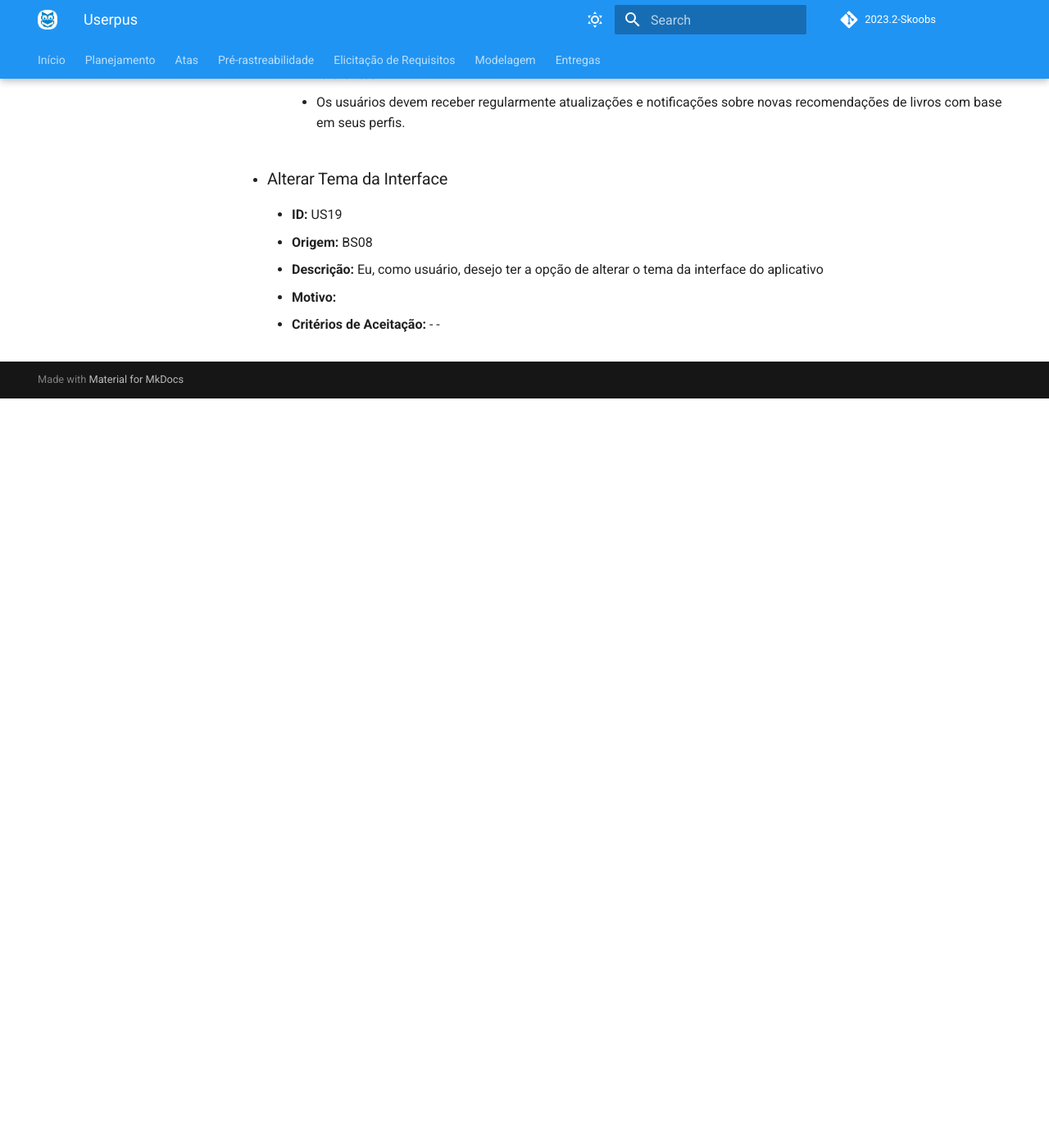
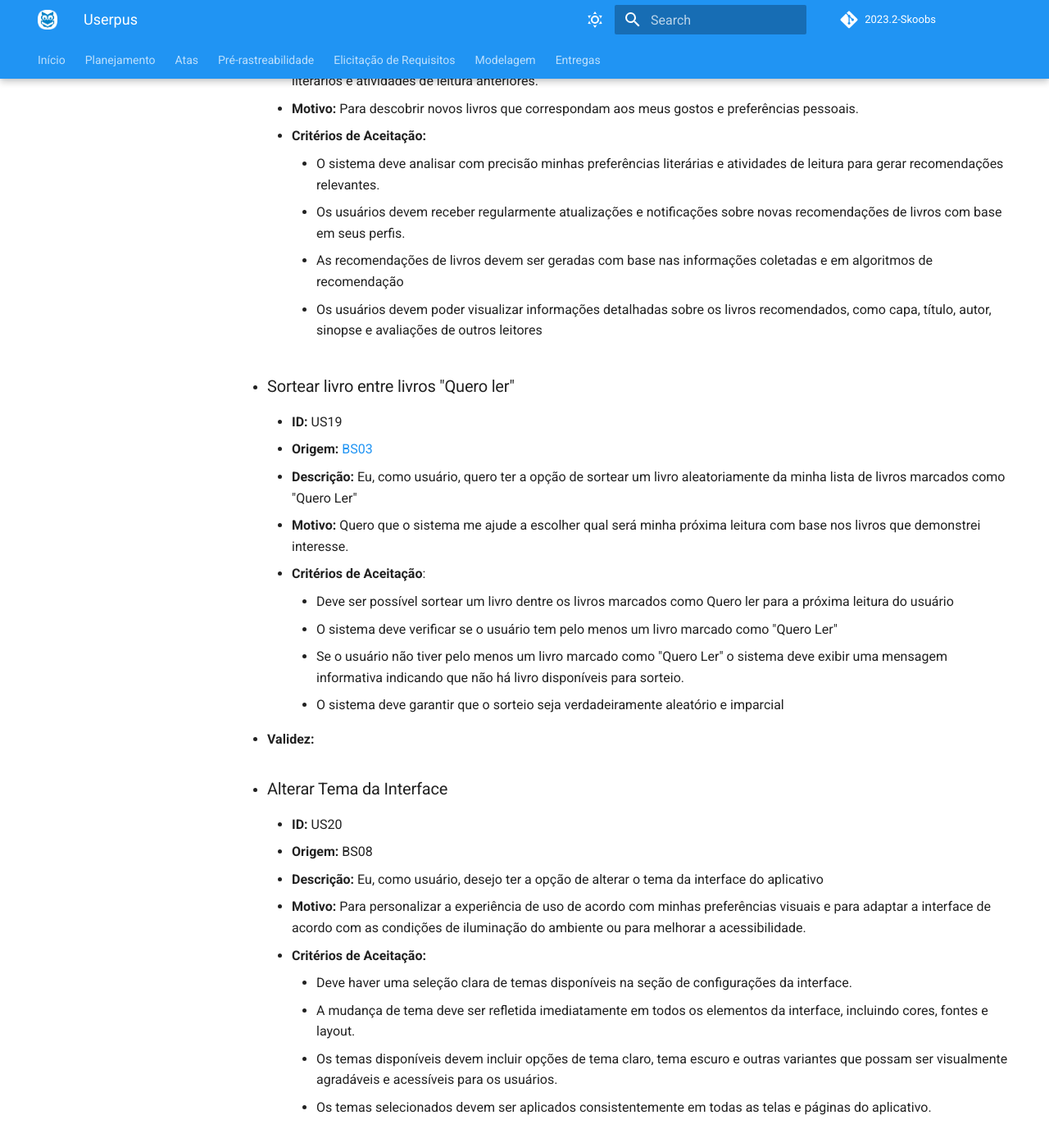
Before and after one commit to Requisitos-de-Software/2023.2-Skoob, an MkDocs documentation site: the page built from docs/userpus.md, in a window 1280 px wide and 1400 px high, scrolled down 6290 px. Shown: the whole window at 82% size. Built offline with MkDocs 1.6.1 and Material for MkDocs 9.7.7, drawn with Linux system fonts in a browser that asks for light colours; comment, search, counter and statistics services are not loaded; before the commit the page ends 6776 px from its top, so only the background shows below that; some of the changed text lies outside the part shown.

Commit message:
Update userpus.md

```diff
--- a/docs/userpus.md
+++ b/docs/userpus.md
@@ -34,6 +34,8 @@
     - **Critérios de Aceitação:**
         - Deve haver uma opção clara para filtrar os livros com base na avaliação de nota.
         - Os resultados devem ser precisos e refletir as classificações correspondentes.
+        - Deve ser possível agregar 2 ou mais especificações em uma só filtragem
+        - Os resultados da pesquisa devem ser atualizados em tempo real a medida que o usuário ajusta o filtro
 
 - ### Filtrar Livros por Categoria
     - **ID:** US05
@@ -43,6 +45,8 @@
     - **Critérios de Aceitação:**
         - Deve ser possível selecionar diferentes categorias para filtrar os livros.
         - Os resultados da filtragem devem ser precisos e abranger as categorias escolhidas.
+        - Deve ser possível agregar 2 ou mais especificações em uma só filtragem
+        - Os resultados da pesquisa devem ser atualizados em tempo real a medida que o usuário ajusta o filtro
 
 - ### Escrever Resenhas de Livros Lidos
     - **ID:** US06
@@ -160,12 +164,28 @@
     - **Critérios de Aceitação:**
         - O sistema deve analisar com precisão minhas preferências literárias e atividades de leitura para gerar recomendações relevantes.
         - Os usuários devem receber regularmente atualizações e notificações sobre novas recomendações de livros com base em seus perfis.
+        - As recomendações de livros devem ser geradas com base nas informações coletadas e em algoritmos de recomendação
+        - Os usuários devem poder visualizar informações detalhadas sobre os livros recomendados, como capa, título, autor, sinopse e avaliações de outros leitores
+
+- ### Sortear livro entre livros "Quero ler"
+    - **ID:** US19
+    - **Origem:** [BS03](https://github.com/Requisitos-de-Software/2023.2-Skoob/blob/main/docs/elicitacao/requisitos.md)
+    - **Descrição:** Eu, como usuário, quero ter a opção de sortear um livro aleatoriamente da minha lista de livros marcados como "Quero Ler"
+    - **Motivo:** Quero que o sistema me ajude a escolher qual será minha próxima leitura com base nos livros que demonstrei interesse.
+    - **Critérios de Aceitação**:
+        - Deve ser possível sortear um livro dentre os livros marcados como Quero ler para a próxima leitura do usuário
+        - O sistema deve verificar se o usuário tem pelo menos um livro marcado como "Quero Ler"
+        - Se o usuário não tiver pelo menos um livro marcado como "Quero Ler" o sistema deve exibir uma mensagem informativa indicando que não há livro disponíveis para sorteio.
+        - O sistema deve garantir que o sorteio seja verdadeiramente aleatório e imparcial
+  - **Validez:**
 
 - ### Alterar Tema da Interface
-    - **ID:** US19
+    - **ID:** US20
     - **Origem:** BS08
     - **Descrição:** Eu, como usuário, desejo ter a opção de alterar o tema da interface do aplicativo
-    - **Motivo:**
+    - **Motivo:** Para personalizar a experiência de uso de acordo com minhas preferências visuais e para adaptar a interface de acordo com as condições de iluminação do ambiente ou para melhorar a acessibilidade.
     - **Critérios de Aceitação:**
-        -
-        -
+        - Deve haver uma seleção clara de temas disponíveis na seção de configurações da interface.
+        - A mudança de tema deve ser refletida imediatamente em todos os elementos da interface, incluindo cores, fontes e layout.
+        - Os temas disponíveis devem incluir opções de tema claro, tema escuro e outras variantes que possam ser visualmente agradáveis e acessíveis para os usuários.
+        - Os temas selecionados devem ser aplicados consistentemente em todas as telas e páginas do aplicativo.
```
